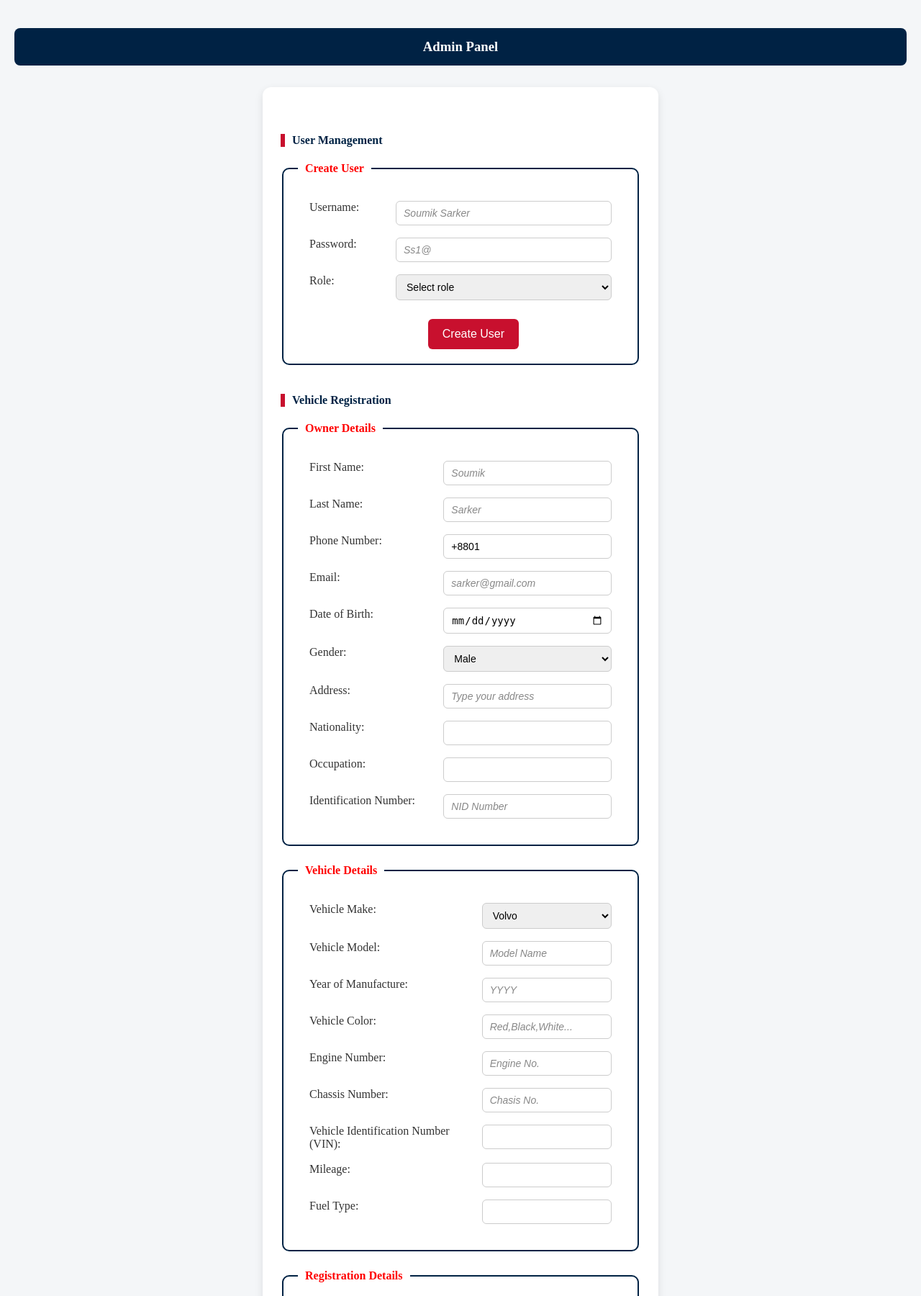
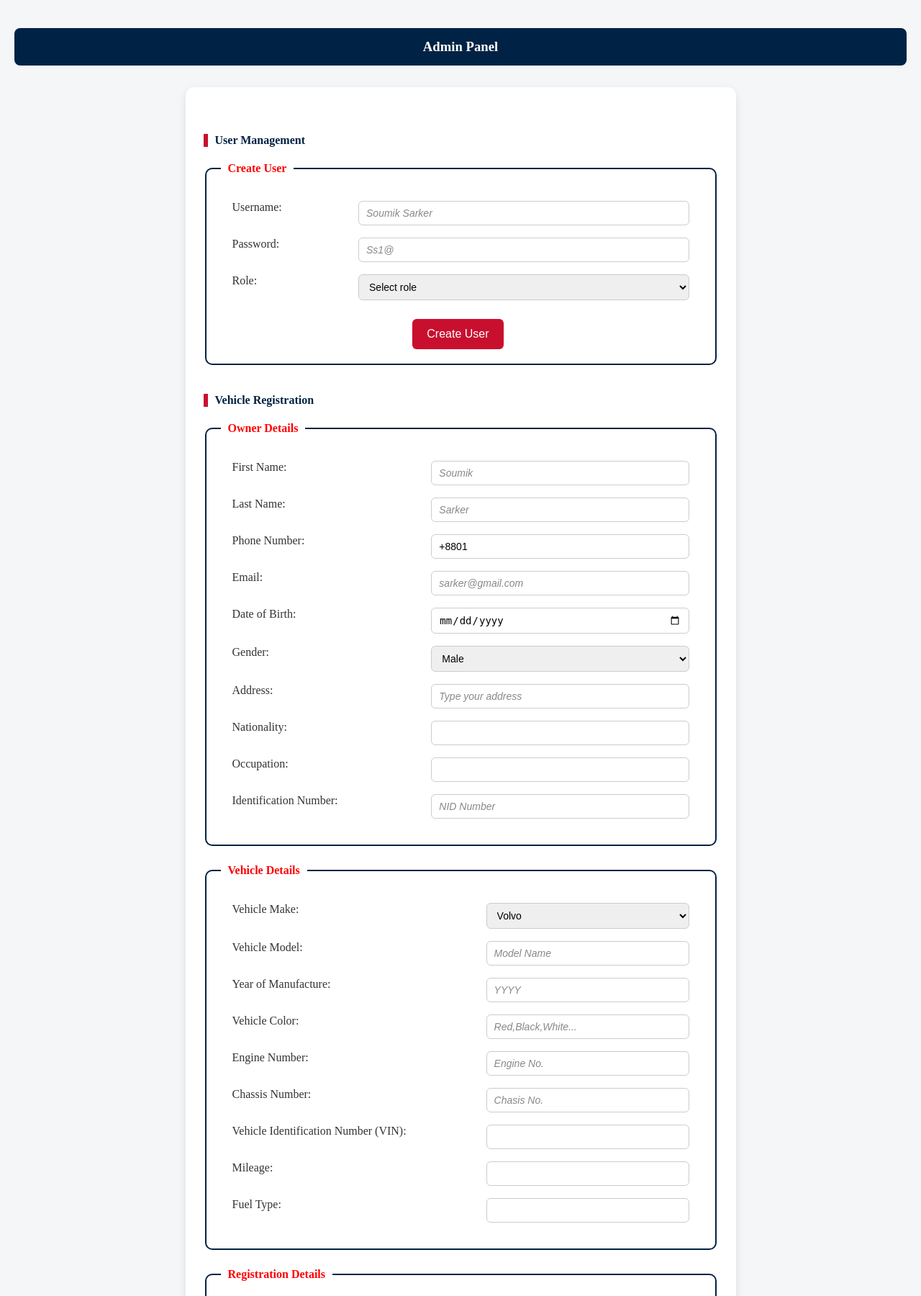
Before and after one commit to atik-ishrakk/web_technologies, a PHP site: page /view/Admin.php in a window 1280 px wide. Shown: the top 1800 px of the page at 72% size. Run offline with PHP 8.4, Linux system fonts and the light colour scheme.

Commit message:
Update Admin.css

```diff
--- a/CSS/Admin.css
+++ b/CSS/Admin.css
@@ -23,7 +23,7 @@
     }
 
     form {
-        max-width: 500px;
+        max-width: 715px;
         margin: 0 auto;
         background: #ffffff;
         padding: 25px;
@@ -95,7 +95,7 @@
         color: #888;
         font-style: italic;
     }
-    .error{
+    span{
         color: red;
             font-size: 0.9em;
     }
```
